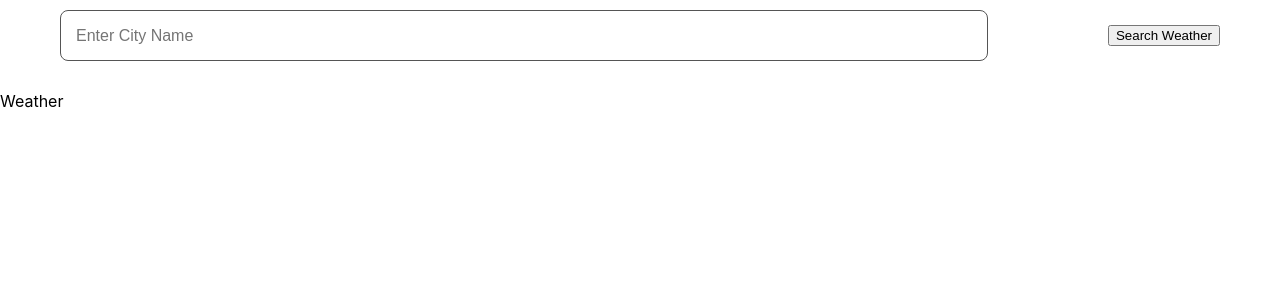
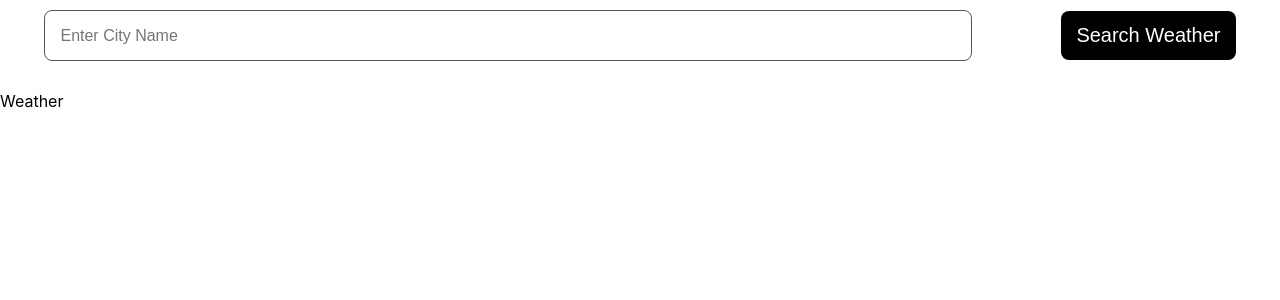
Before and after one commit to reecewdoyle/hackathon-weather-app-reece, a React (Create React App) app: page / in a window 1280 px wide. Shown: the top 300 px of the page. Built offline with nearby package versions, Linux system fonts and the light colour scheme.

Commit message:
feat: styled search button

```diff
--- a/src/App.css
+++ b/src/App.css
@@ -23,3 +23,14 @@ body{
   background-color: #ffffff;
   color: #555555;
 }
+
+.search-engine button{
+  border: none;
+  border-radius: 8px;
+  background-color: #000000;
+  color: #fff;
+  font-size: 20px;
+  outline: none;
+  cursor: pointer;
+  padding: 13px 15px;
+}
--- a/src/components/search/index.jsx
+++ b/src/components/search/index.jsx
@@ -8,7 +8,7 @@ export default function Search({ search, setSearch, handleSearch }) {
                 value={search}
                 onChange={(event) => setSearch(event.target.value)}
             />
-            <button className="search-btn" onClick={handleSearch}>
+            <button onClick={handleSearch}>
                 Search Weather
                 </button>
         </div>
```
